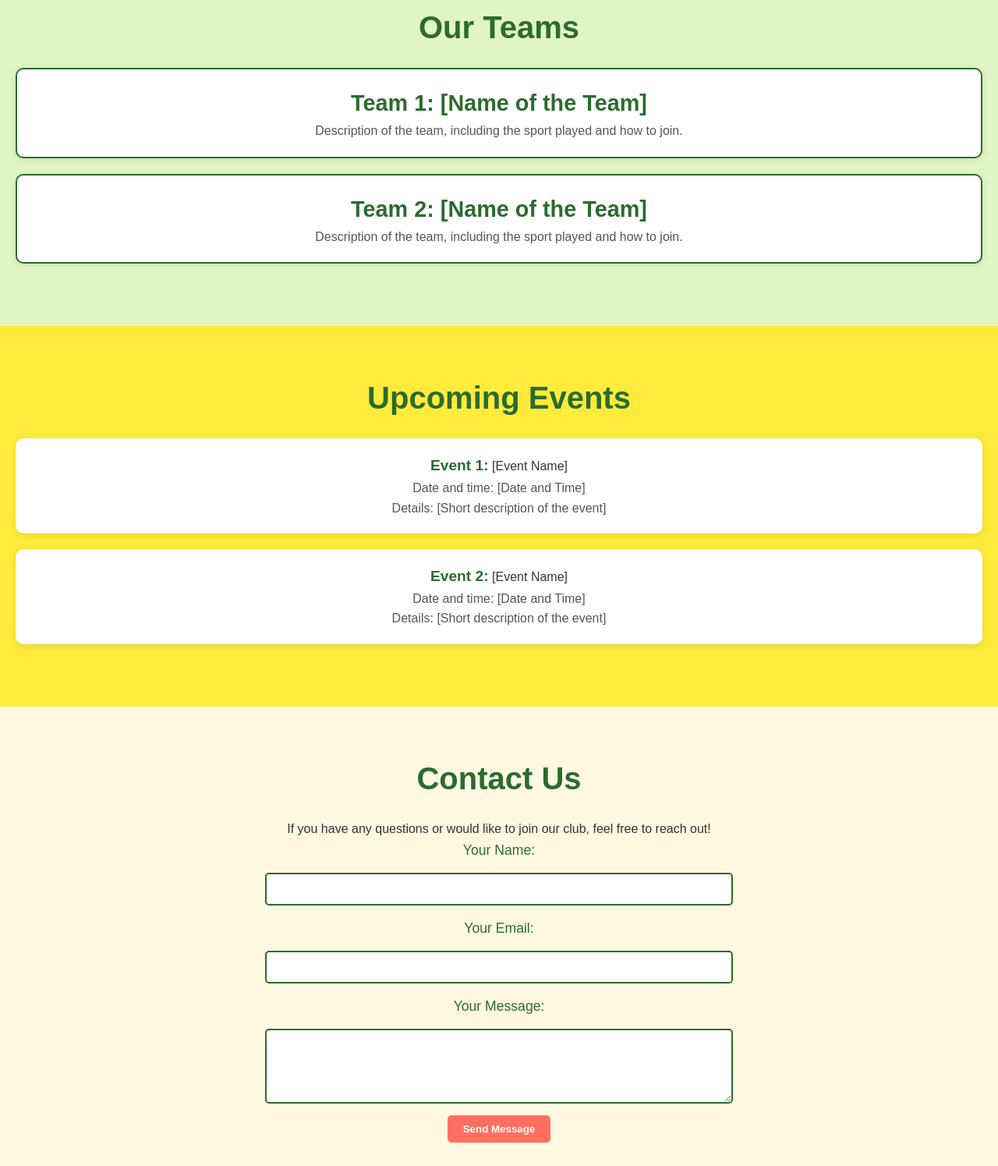
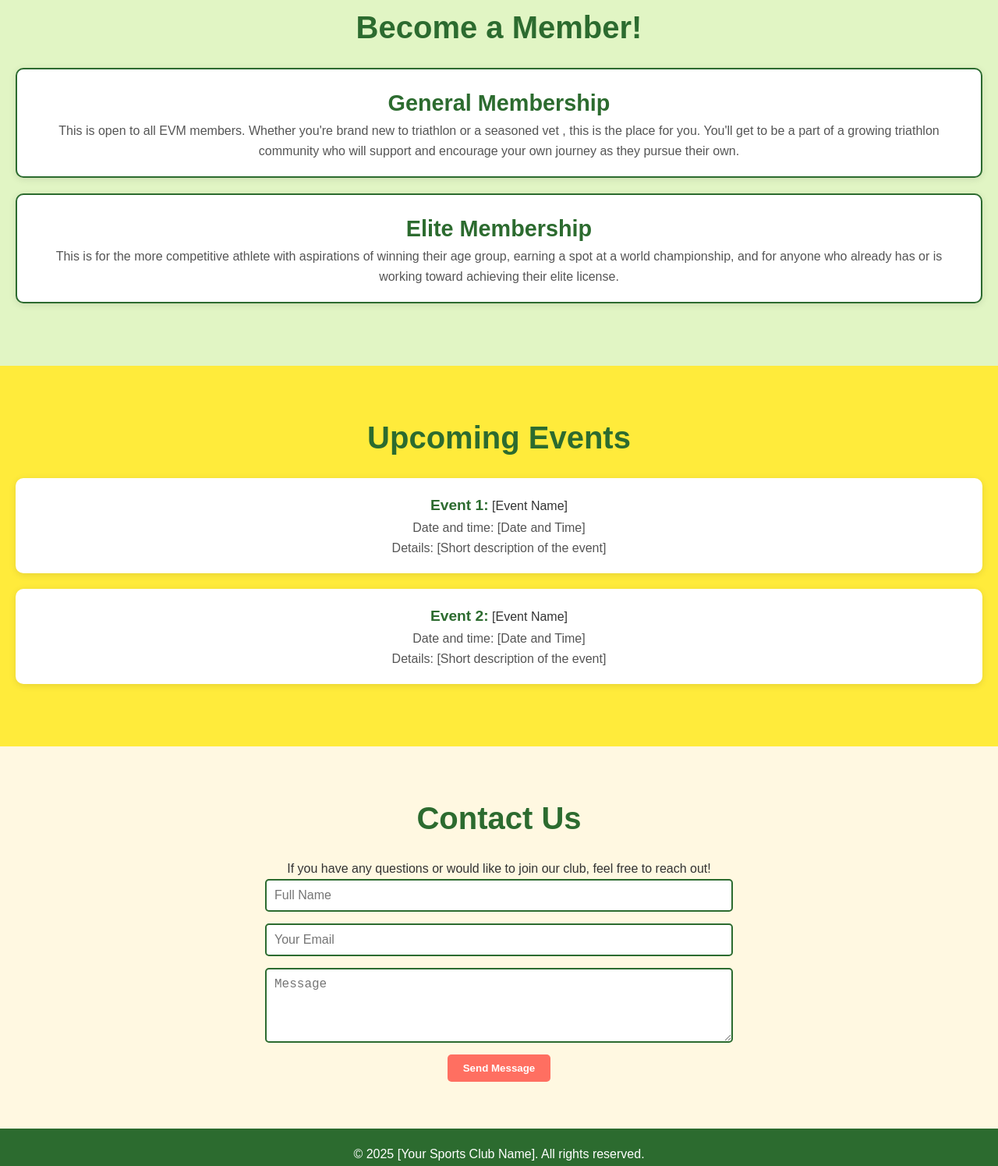
Before and after one commit to noahshlesinger/evmwebsite, a plain HTML site: page index.html in a window 1280 px wide. Shown: the part 1048-2543 px from the top of the page at 78% size. Drawn offline with Linux system fonts and the light colour scheme; a script that the page names is missing.

Commit message:
adding a thankyou page post form submission

```diff
--- a/index.html
+++ b/index.html
@@ -47,14 +47,14 @@
 
     <!-- Teams Section -->
     <section id="teams">
-        <h2>Our Teams</h2>
+        <h2>Become a Member!</h2>
         <div class="team">
-            <h3>Team 1: [Name of the Team]</h3>
-            <p>Description of the team, including the sport played and how to join.</p>
+            <h3>General Membership</h3>
+            <p>This is open to all EVM members. Whether you're brand new to triathlon or a seasoned vet , this is the place for you. You'll get to be a part of a growing triathlon community who will support and encourage your own journey as they pursue their own.   </p>
         </div>
         <div class="team">
-            <h3>Team 2: [Name of the Team]</h3>
-            <p>Description of the team, including the sport played and how to join.</p>
+            <h3>Elite Membership</h3>
+            <p>This is for the more competitive athlete with aspirations of winning their age group, earning a spot at a world championship, and for anyone who already has or is working toward achieving their elite license. </p>
         </div>
         <!-- Add more teams as necessary -->
     </section>
@@ -81,18 +81,17 @@
     <section id="contact">
         <h2>Contact Us</h2>
         <p>If you have any questions or would like to join our club, feel free to reach out!</p>
-        <form action="submit_form.php" method="post"> <!-- Change the form action as needed -->
-            <label for="name">Your Name:</label>
-            <input type="text" id="name" name="name" required>
 
-            <label for="email">Your Email:</label>
-            <input type="email" id="email" name="email" required>
+        <form action="https://formsubmit.co/evmltisport@gmail.com" method="POST"> <!-- Change the form action as needed -->
 
-            <label for="message">Your Message:</label>
-            <textarea id="message" name="message" rows="4" required></textarea>
+            <input type="text" id="name" name="name" placeholder="Full Name"required>
+
+            <input type="email" id="email" name="email" placeholder ="Your Email" required>
+
+            <textarea id="message" name="message" rows="4"  placeholder="Message" required></textarea>
 
             <button type="submit">Send Message</button>
-            <a href="mailto:evmultisport@gmail.com"></a>
+
         </form>
     </section>
 
```
Also changed, not shown: thankyou.html (added, +14 -0 lines).
